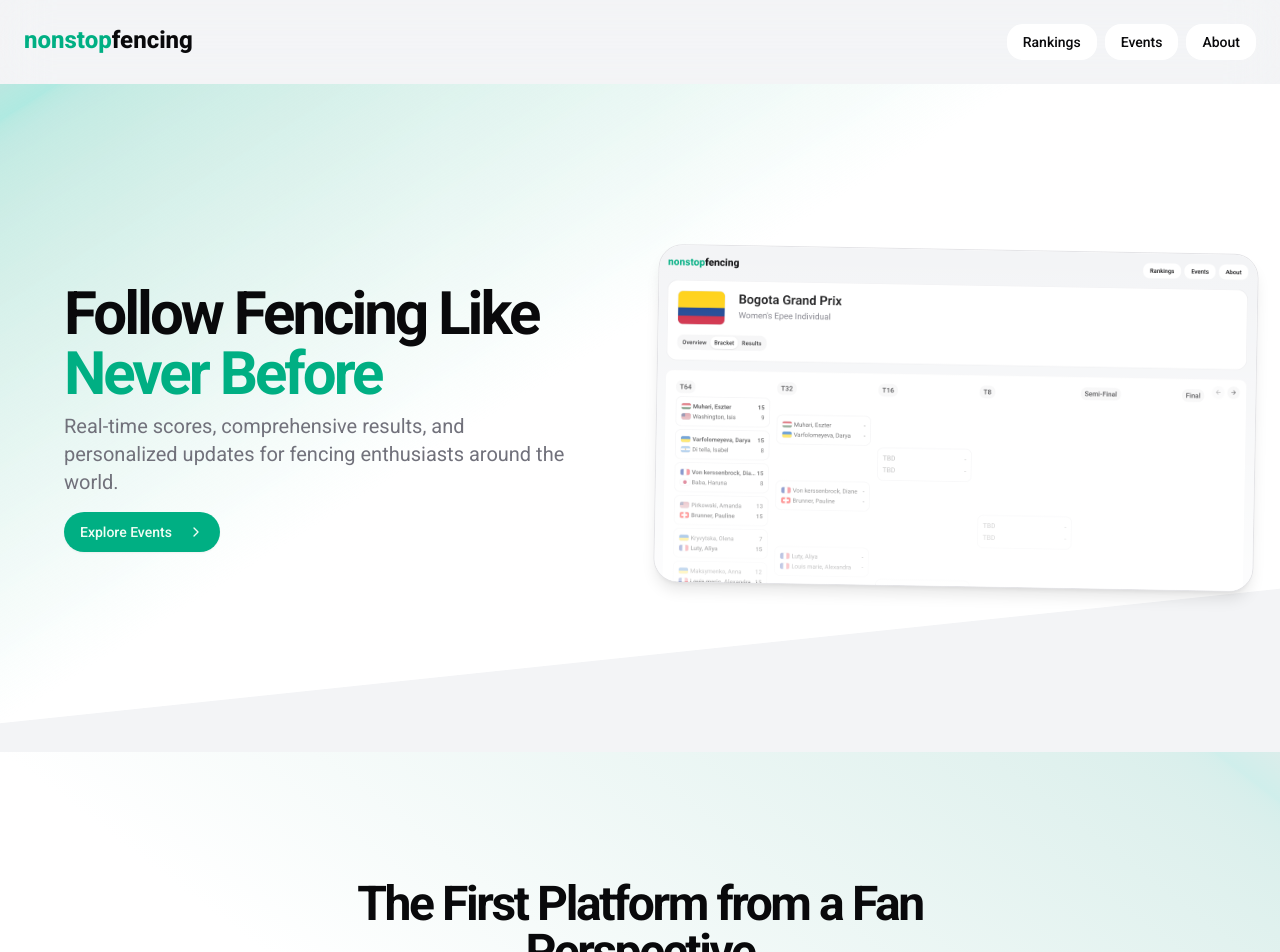
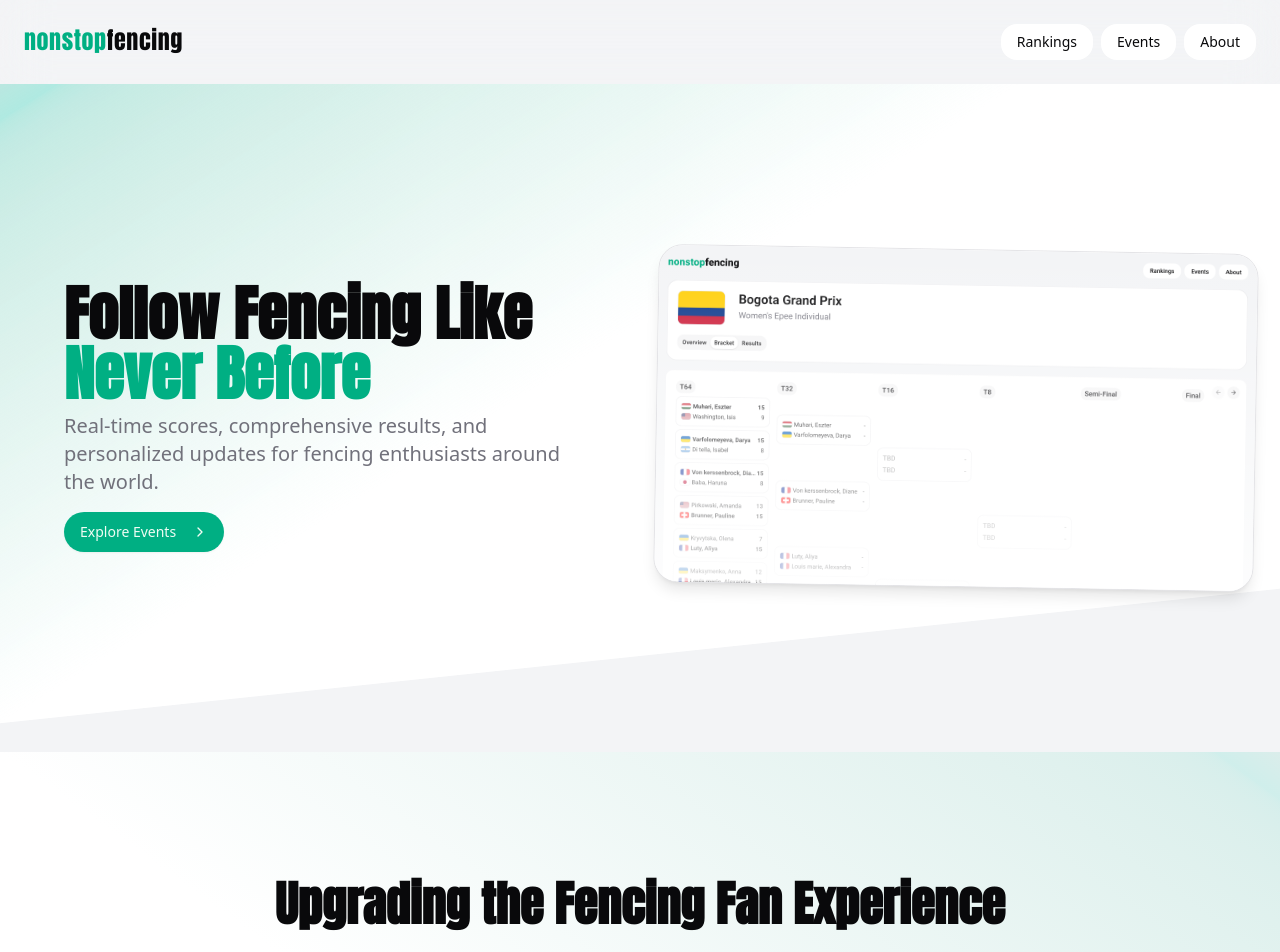
Before and after one commit to ldfMion/nonstop-fencing-2, a Next.js app in the folder apps/web/: page / in a window 1280 px wide. Shown: the top 952 px of the page. Built offline with nearby package versions, Linux system fonts and the light colour scheme.

Commit message:
added font anton to landing page and navbar

```diff
--- a/apps/web/src/app/layout.tsx
+++ b/apps/web/src/app/layout.tsx
@@ -1,6 +1,6 @@
 // import type { Metadata } from "next";
 import "~/globals.css";
-import { fontSans } from "~/lib/fonts";
+import { fontSans, anton } from "~/lib/fonts";
 import { cn } from "~/lib/utils";
 import Navbar from "~/components/custom/navbar";
 
@@ -13,8 +13,9 @@
 		<html lang="en">
 			<body
 				className={cn(
-					"min-h-screen bg-gray-100 font-sans antialiased",
-					fontSans.variable
+					"min-h-screen bg-gray-100 font-sans antialiased font-",
+					fontSans.variable,
+					anton.variable
 				)}
 			>
 				<Navbar />
--- a/apps/web/src/app/page.tsx
+++ b/apps/web/src/app/page.tsx
@@ -10,12 +10,12 @@
 			<main className="flex-1">
 				{/* Hero Section */}
 				<section className="w-full py-12 md:py-24 lg:py-32 xl:py-40 relative overflow-hidden">
-					<div className="absolute inset-0 bg-gradient-to-br from-primary/20 via-background to-background -skew-y-6 transform-gpu -translate-y-24 z-0"></div>
+					<div className="absolute inset-0 top-0 bg-gradient-to-br from-primary/20 via-background to-background -skew-y-6 transform-gpu -translate-y-24 z-0"></div>
 					<div className="container px-4 md:px-6 relative z-10">
 						<div className="grid gap-6 lg:grid-cols-[1fr_400px] lg:gap-12 xl:grid-cols-[1fr_600px]">
 							<div className="flex flex-col justify-center space-y-4 p-10">
 								<div className="space-y-2">
-									<h1 className="text-3xl font-bold tracking-tighter sm:text-5xl xl:text-6xl/none">
+									<h1 className="text-3xl font-bold sm:text-5xl xl:text-6xl/none anton">
 										Follow Fencing Like{" "}
 										<span className="text-primary">
 											Never Before
@@ -65,8 +65,8 @@
 					<div className="container px-4 md:px-6 z-10 mx-auto relative">
 						<div className="flex flex-col items-center justify-center space-y-4 text-center mb-12">
 							<div className="space-y-2 max-w-[800px]">
-								<h2 className="text-3xl font-bold tracking-tighter sm:text-5xl">
-									The First Platform from a Fan Perspective
+								<h2 className="text-3xl font-bold sm:text-5xl anton">
+									Upgrading the Fencing Fan Experience
 								</h2>
 							</div>
 						</div>
--- a/apps/web/src/components/custom/navbar/index.tsx
+++ b/apps/web/src/components/custom/navbar/index.tsx
@@ -20,7 +20,7 @@
 	return (
 		<div className="hidden flex-row justify-between py-6 md:flex">
 			<Link href="/">
-				<h1 className="text-2xl font-extrabold">
+				<h1 className="text-2xl anton tracking-wide">
 					<span className="text-primary">nonstop</span>
 					fencing
 				</h1>
--- a/apps/web/src/components/custom/navbar/mobile.tsx
+++ b/apps/web/src/components/custom/navbar/mobile.tsx
@@ -16,7 +16,7 @@
 	return (
 		<div className="flex flex-row items-center justify-between py-4 md:hidden">
 			<Link href="/">
-				<h1 className="text-xl font-extrabold">
+				<h1 className="text-xl anton tracking-wide">
 					<span className="text-primary">nonstop</span>fencing
 				</h1>
 			</Link>
--- a/apps/web/src/globals.css
+++ b/apps/web/src/globals.css
@@ -117,3 +117,7 @@
 		@apply bg-background text-foreground;
 	}
 }
+
+.anton {
+	@apply font-(family-name:--font-anton);
+}
--- a/apps/web/src/lib/fonts.ts
+++ b/apps/web/src/lib/fonts.ts
@@ -5,7 +5,11 @@
 // 	variable: "--font-sans",
 // });
 
-export const anton = Anton({ weight: "400", subsets: ["latin"] });
+export const anton = Anton({
+	weight: "400",
+	subsets: ["latin"],
+	variable: "--font-anton",
+});
 
 export const fontSans = Roboto({
 	subsets: ["latin"],
```
Also changed, not shown: apps/web/src/app/api/live/route.ts (renamed from apps/web/src/app/api/events/live/route.ts).
